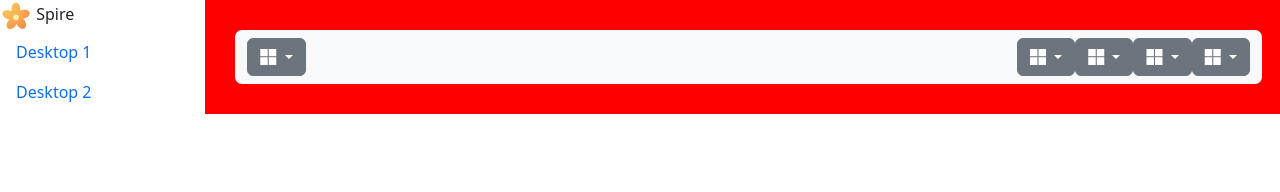
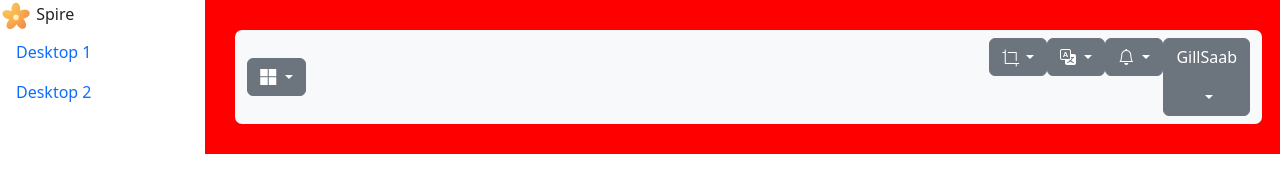
Before and after one commit to Sarfraz-Singh-Gill/spire-project, a plain HTML site: page index.html in a window 1280 px wide. Drawn offline with nearby package versions, Linux system fonts and the light colour scheme.

Commit message:
index yeah

```diff
--- a/index.html
+++ b/index.html
@@ -41,7 +41,7 @@
           <ul class="nav justify-content-end">
             <div class="dropdown">
               <button class="btn btn-secondary dropdown-toggle" type="button" data-bs-toggle="dropdown" aria-expanded="false">
-                <i class="bi bi-microsoft"></i>
+                <i class="bi bi-crop"></i>
               </button>
               <ul class="dropdown-menu">
                 <li><a class="dropdown-item" href="#">Action</a></li>
@@ -51,7 +51,7 @@
             </div>
             <div class="dropdown">
               <button class="btn btn-secondary dropdown-toggle" type="button" data-bs-toggle="dropdown" aria-expanded="false">
-                <i class="bi bi-microsoft"></i>
+                <i class="bi bi-translate"></i>
               </button>
               <ul class="dropdown-menu">
                 <li><a class="dropdown-item" href="#">Action</a></li>
@@ -61,7 +61,7 @@
             </div>
             <div class="dropdown">
               <button class="btn btn-secondary dropdown-toggle" type="button" data-bs-toggle="dropdown" aria-expanded="false">
-                <i class="bi bi-microsoft"></i>
+                <i class="bi bi-bell"></i>
               </button>
               <ul class="dropdown-menu">
                 <li><a class="dropdown-item" href="#">Action</a></li>
@@ -71,7 +71,7 @@
             </div>
             <div class="dropdown">
               <button class="btn btn-secondary dropdown-toggle" type="button" data-bs-toggle="dropdown" aria-expanded="false">
-                <i class="bi bi-microsoft"></i>
+                <p>GillSaab</p>
               </button>
               <ul class="dropdown-menu">
                 <li><a class="dropdown-item" href="#">Action</a></li>
```
